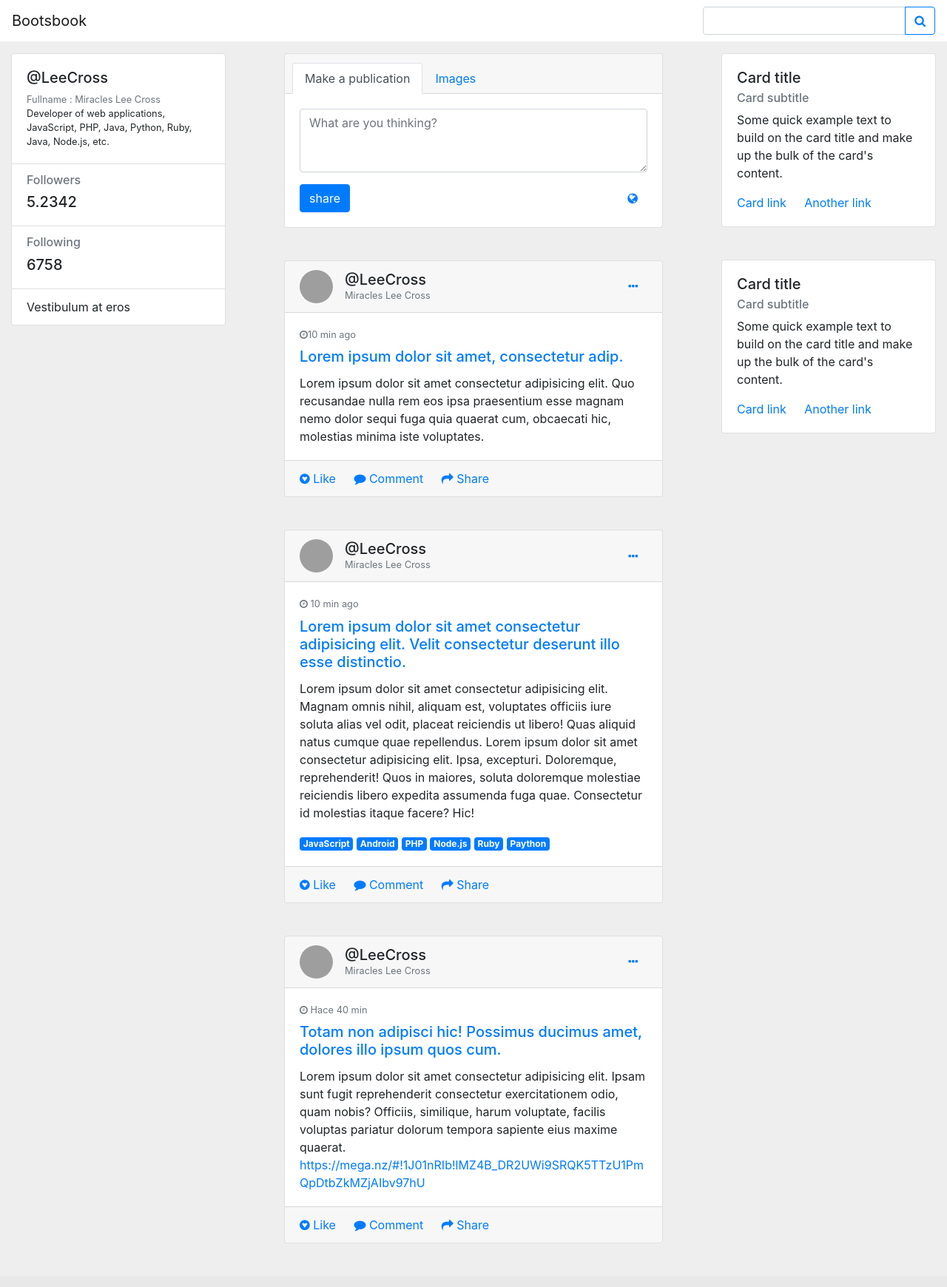
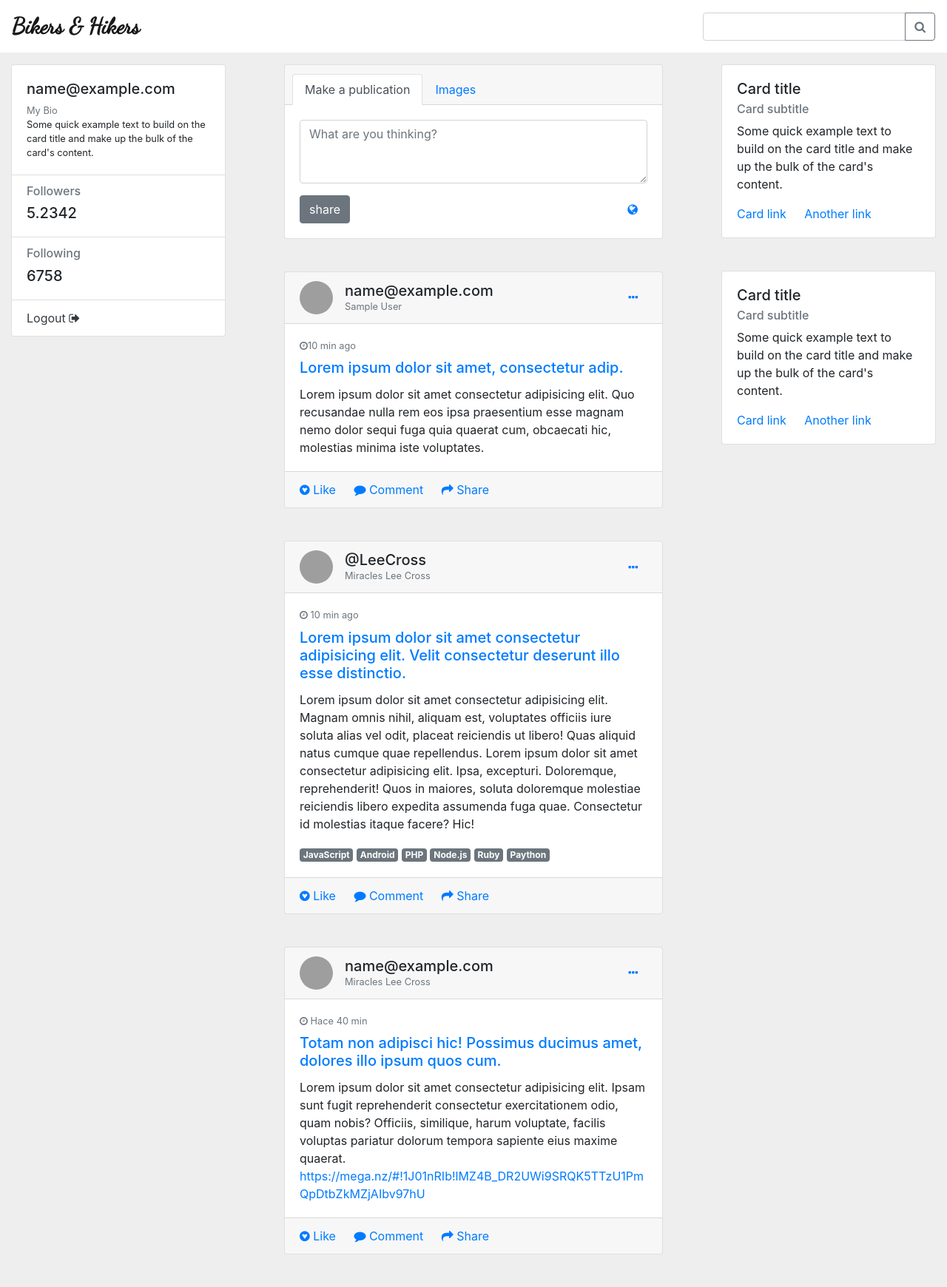
Before and after one commit to badakomora/Bikers-and-Hikers, a PHP site: page /templates/home.php in a window 1280 px wide. Shown: the whole page at 74% size. Before the commit the page ends 1680 px from the top, so only its background shows below. Run offline with PHP 8.4, Linux system fonts and the light colour scheme; the visitor is signed in with stand-in values (Sample User, id 1); grey boxes are pictures that could not be loaded.

Commit message:
fourth commit

```diff
--- a/frontend/index.php
+++ b/frontend/index.php
@@ -12,6 +12,7 @@ if (isset($_POST['login'])) {
       if (password_verify( $password, $row['password'])) {
 
         $_SESSION['user_id'] = $row['id'];
+        $_SESSION['name'] = $row['name'];
         $_SESSION['email'] = $row['email'];
 
         header('refresh: 0, ./templates/home.php');
--- a/frontend/templates/home.php
+++ b/frontend/templates/home.php
@@ -1,15 +1,23 @@
+<?php
+session_start();
+if(!isset($_SESSION['email'])) {
+$msg = "Please Sign In Correctly or your Account will be De-activated Completely!";
+echo "<script type='text/javascript'>alert('$msg');</script>";
+header("refresh: 0, ../");
+}
+?>
 <!DOCTYPE html>
 <html lang="en">
 <head>
-  <title>Bootstrap Example</title>
+  <title>Bikers & Hikers</title>
   <meta charset="utf-8">
   <meta name="viewport" content="width=device-width, initial-scale=1">
   <link rel="stylesheet" href="https://maxcdn.bootstrapcdn.com/bootstrap/4.3.1/css/bootstrap.min.css">
   <script src="https://ajax.googleapis.com/ajax/libs/jquery/3.4.1/jquery.min.js"></script>
   <script src="https://cdnjs.cloudflare.com/ajax/libs/popper.js/1.14.7/umd/popper.min.js"></script>
   <script src="https://maxcdn.bootstrapcdn.com/bootstrap/4.3.1/js/bootstrap.min.js"></script>
-     <link rel="stylesheet" href="https://cdnjs.cloudflare.com/ajax/libs/font-awesome/4.7.0/css/font-awesome.css
-">
+  <link rel="stylesheet" href="https://cdnjs.cloudflare.com/ajax/libs/font-awesome/4.7.0/css/font-awesome.css">
+  <link href='https://fonts.googleapis.com/css?family=Dancing Script' rel='stylesheet'>
 </head>
 
 <style>body {
@@ -42,12 +50,12 @@
 <body>
 
 <nav class="navbar navbar-light bg-white">
-        <a href="#" class="navbar-brand">Bootsbook</a>
+        <a href="#" class="navbar-brand" style="font-family:'Dancing Script';font-size: 30px;"><b>Bikers & Hikers</b></a>
         <form class="form-inline">
             <div class="input-group">
                 <input type="text" class="form-control" aria-label="Recipient's username" aria-describedby="button-addon2">
                 <div class="input-group-append">
-                    <button class="btn btn-outline-primary" type="button" id="button-addon2">
+                    <button class="btn btn-outline-secondary" type="button" id="button-addon2">
                         <i class="fa fa-search"></i>
                     </button>
                 </div>
@@ -61,10 +69,9 @@
             <div class="col-md-3">
                 <div class="card">
                     <div class="card-body">
-                        <div class="h5">@LeeCross</div>
-                        <div class="h7 text-muted">Fullname : Miracles Lee Cross</div>
-                        <div class="h7">Developer of web applications, JavaScript, PHP, Java, Python, Ruby, Java, Node.js,
-                            etc.
+                        <div class="h5"><?php echo $_SESSION['email'];?></div>
+                        <div class="h7 text-muted">My Bio</div>
+                        <div class="h7">Some quick example text to build on the card title and make up the bulk of the card's content.
                         </div>
                     </div>
                     <ul class="list-group list-group-flush">
@@ -76,7 +83,7 @@
                             <div class="h6 text-muted">Following</div>
                             <div class="h5">6758</div>
                         </li>
-                        <li class="list-group-item">Vestibulum at eros</li>
+                        <li class="list-group-item"><a href="../includes/logout.php" class="text-dark text-decoration-none">Logout <i class="fa fa-sign-out"></i></a></li>
                     </ul>
                 </div>
             </div>
@@ -116,7 +123,7 @@
                         </div>
                         <div class="btn-toolbar justify-content-between">
                             <div class="btn-group">
-                                <button type="submit" class="btn btn-primary">share</button>
+                                <button type="submit" class="btn btn-secondary">share</button>
                             </div>
                             <div class="btn-group">
                                 <button id="btnGroupDrop1" type="button" class="btn btn-link dropdown-toggle" data-toggle="dropdown" aria-haspopup="true"
@@ -143,8 +150,8 @@
                                     <img class="rounded-circle" width="45" src="https://picsum.photos/50/50" alt="">
                                 </div>
                                 <div class="ml-2">
-                                    <div class="h5 m-0">@LeeCross</div>
-                                    <div class="h7 text-muted">Miracles Lee Cross</div>
+                                    <div class="h5 m-0"><?php echo $_SESSION['email'];?></div>
+                                    <div class="h7 text-muted"><?php echo $_SESSION['name'];?></div>
                                 </div>
                             </div>
                             <div>
@@ -227,12 +234,12 @@
                             Consectetur id molestias itaque facere? Hic!
                         </p>
                         <div>
-                            <span class="badge badge-primary">JavaScript</span>
-                            <span class="badge badge-primary">Android</span>
-                            <span class="badge badge-primary">PHP</span>
-                            <span class="badge badge-primary">Node.js</span>
-                            <span class="badge badge-primary">Ruby</span>
-                            <span class="badge badge-primary">Paython</span>
+                            <span class="badge badge-secondary">JavaScript</span>
+                            <span class="badge badge-secondary">Android</span>
+                            <span class="badge badge-secondary">PHP</span>
+                            <span class="badge badge-secondary">Node.js</span>
+                            <span class="badge badge-secondary">Ruby</span>
+                            <span class="badge badge-secondary">Paython</span>
                         </div>
                     </div>
                     <div class="card-footer">
@@ -253,7 +260,7 @@
                                     <img class="rounded-circle" width="45" src="https://picsum.photos/50/50" alt="">
                                 </div>
                                 <div class="ml-2">
-                                    <div class="h5 m-0">@LeeCross</div>
+                                    <div class="h5 m-0"><?php echo $_SESSION['email'];?></div>
                                     <div class="h7 text-muted">Miracles Lee Cross</div>
                                 </div>
                             </div>
```
